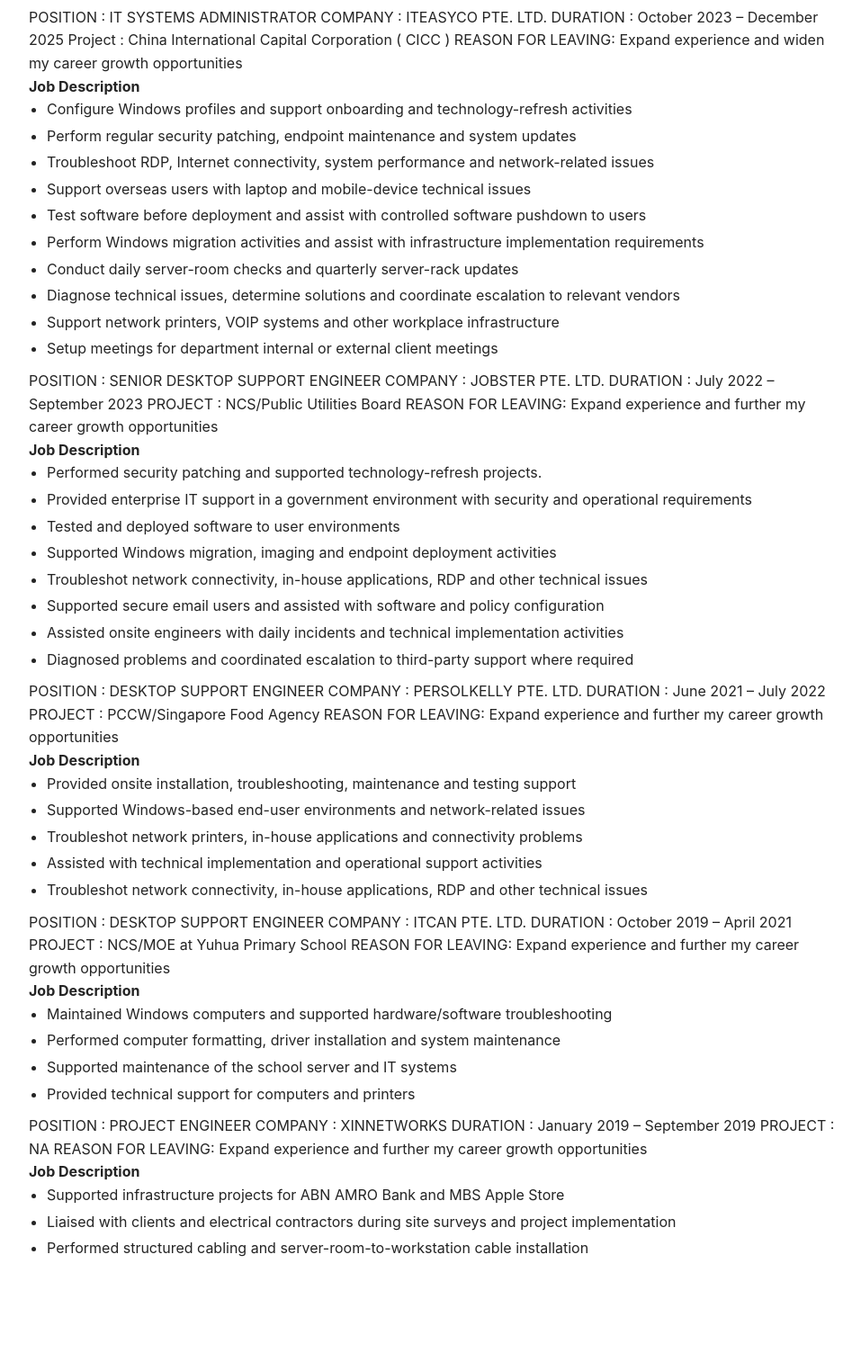
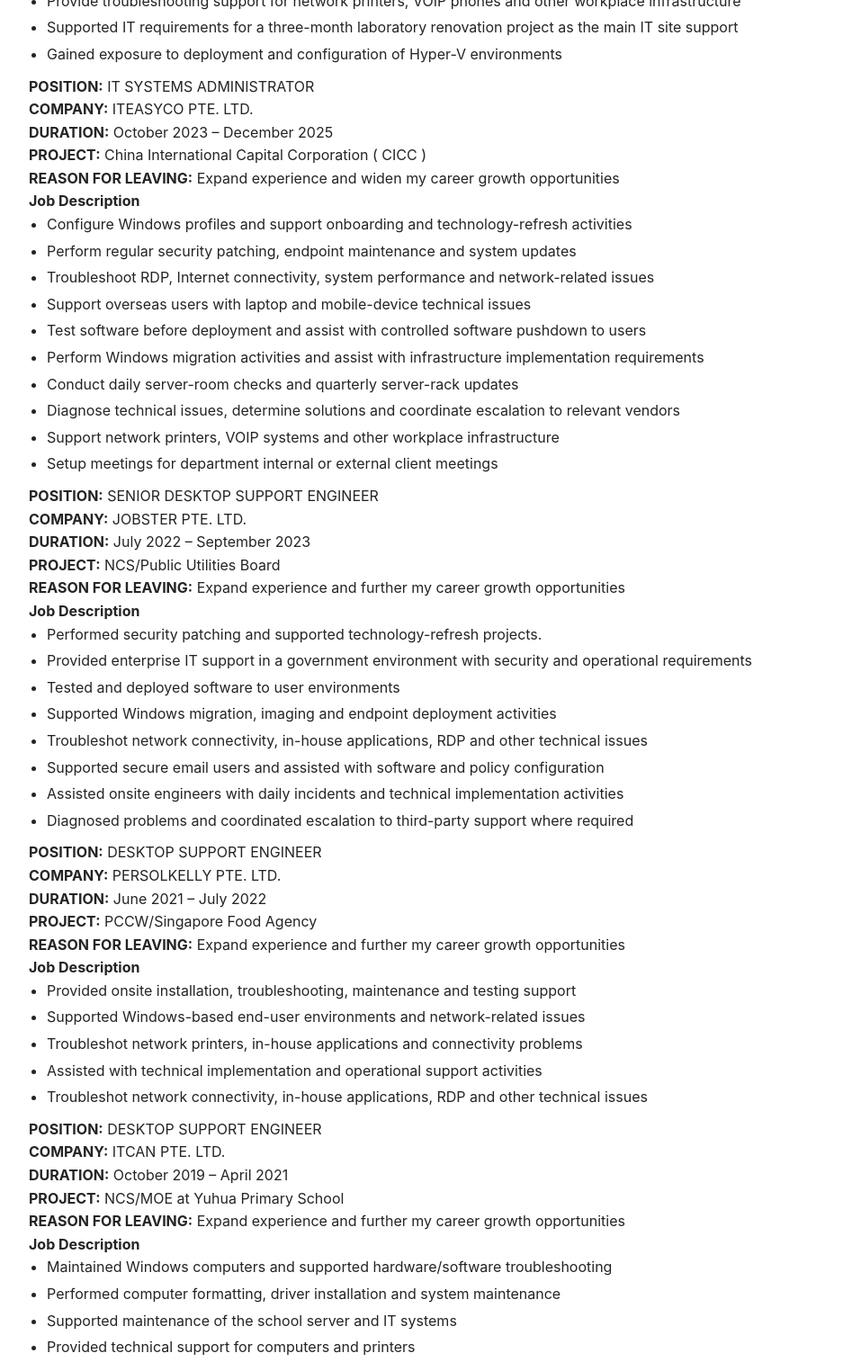
Before and after one commit to seanmak72-cloud/Sean-Resume-2026, a plain HTML site: page Online-Resume/frontend/index.html in a window 1280 px wide. Shown: the part 1461-2975 px from the top of the page at 90% size, without its empty margins (158-1115 px from the left). Before the commit the page ends 2902 px from the top, so only its background shows below. Drawn offline with Linux system fonts and the light colour scheme.

Commit message:
Refactor index.html for improved structure and content

```diff
--- a/Online-Resume/frontend/index.html
+++ b/Online-Resume/frontend/index.html
@@ -241,14 +241,17 @@
         <div class="skills-category"><strong>Administration:</strong> Microsoft Windows environments, endpoint maintenance, asset support</div>
     </section>
 
-    <section>
+     <section>
         <h2>WORK EXPERIENCE</h2>
 
-        <div class="item-row">POSITION	: IT SUPPORT SPECIALIST
-COMPANY  : Robert Half International PTE. LTD.
-DURATION	: December 2025 - Present
-PROJECT	: Lubrizol
-REASON FOR LEAVING: Technical growth and alignment with industry trends</div>
+        <!-- Job 1 -->
+        <div class="item-row">
+            <strong>POSITION:</strong> IT SUPPORT SPECIALIST<br>
+            <strong>COMPANY:</strong> Robert Half International PTE. LTD.<br>
+            <strong>DURATION:</strong> December 2025 - Present<br>
+            <strong>PROJECT:</strong> Lubrizol<br>
+            <strong>REASON FOR LEAVING:</strong> Technical growth and alignment with industry trends
+        </div>
         <strong>Job Description</strong>
         <ul>
             <li>Provide technical support for Windows-based endpoint environments across plant and administrative users</li>
@@ -262,11 +265,14 @@
             <li>Gained exposure to deployment and configuration of Hyper-V environments</li>
         </ul>
 
-        <div class="item-row">POSITION	: IT SYSTEMS ADMINISTRATOR
-COMPANY  : ITEASYCO PTE. LTD.
-DURATION	: October 2023 – December 2025
- Project	: China International Capital  Corporation ( CICC )
-REASON FOR LEAVING: Expand experience and widen my career growth opportunities</div>
+        <!-- Job 2 -->
+        <div class="item-row">
+            <strong>POSITION:</strong> IT SYSTEMS ADMINISTRATOR<br>
+            <strong>COMPANY:</strong> ITEASYCO PTE. LTD.<br>
+            <strong>DURATION:</strong> October 2023 – December 2025<br>
+            <strong>PROJECT:</strong> China International Capital Corporation ( CICC )<br>
+            <strong>REASON FOR LEAVING:</strong> Expand experience and widen my career growth opportunities
+        </div>
         <strong>Job Description</strong>
         <ul>
             <li>Configure Windows profiles and support onboarding and technology-refresh activities</li>
@@ -281,11 +287,14 @@
             <li>Setup meetings for department internal or external client meetings</li>
         </ul>
 
-        <div class="item-row">POSITION	: SENIOR DESKTOP SUPPORT ENGINEER
-COMPANY  : JOBSTER PTE. LTD.
-DURATION	: July 2022 – September 2023
-PROJECT	: NCS/Public Utilities Board
-REASON FOR LEAVING: Expand experience and further my career growth opportunities</div>
+        <!-- Job 3 -->
+        <div class="item-row">
+            <strong>POSITION:</strong> SENIOR DESKTOP SUPPORT ENGINEER<br>
+            <strong>COMPANY:</strong> JOBSTER PTE. LTD.<br>
+            <strong>DURATION:</strong> July 2022 – September 2023<br>
+            <strong>PROJECT:</strong> NCS/Public Utilities Board<br>
+            <strong>REASON FOR LEAVING:</strong> Expand experience and further my career growth opportunities
+        </div>
         <strong>Job Description</strong>
         <ul>
             <li>Performed security patching and supported technology-refresh projects.</li>
@@ -298,11 +307,14 @@
             <li>Diagnosed problems and coordinated escalation to third-party support where required</li>
         </ul>
 
-        <div class="item-row">POSITION	: DESKTOP SUPPORT ENGINEER
-COMPANY  : PERSOLKELLY PTE. LTD.
-DURATION	: June 2021 – July 2022
-PROJECT	: PCCW/Singapore Food Agency
-REASON FOR LEAVING: Expand experience and further my career growth opportunities</div>
+        <!-- Job 4 -->
+        <div class="item-row">
+            <strong>POSITION:</strong> DESKTOP SUPPORT ENGINEER<br>
+            <strong>COMPANY:</strong> PERSOLKELLY PTE. LTD.<br>
+            <strong>DURATION:</strong> June 2021 – July 2022<br>
+            <strong>PROJECT:</strong> PCCW/Singapore Food Agency<br>
+            <strong>REASON FOR LEAVING:</strong> Expand experience and further my career growth opportunities
+        </div>
         <strong>Job Description</strong>
         <ul>
             <li>Provided onsite installation, troubleshooting, maintenance and testing support</li>
@@ -312,11 +324,14 @@
             <li>Troubleshot network connectivity, in-house applications, RDP and other technical issues</li>
         </ul>
 
-        <div class="item-row">POSITION	: DESKTOP SUPPORT ENGINEER
-COMPANY  : ITCAN PTE. LTD.
-DURATION	: October 2019 – April 2021
-PROJECT	: NCS/MOE at Yuhua Primary School
-REASON FOR LEAVING: Expand experience and further my career growth opportunities</div>
+        <!-- Job 5 -->
+        <div class="item-row">
+            <strong>POSITION:</strong> DESKTOP SUPPORT ENGINEER<br>
+            <strong>COMPANY:</strong> ITCAN PTE. LTD.<br>
+            <strong>DURATION:</strong> October 2019 – April 2021<br>
+            <strong>PROJECT:</strong> NCS/MOE at Yuhua Primary School<br>
+            <strong>REASON FOR LEAVING:</strong> Expand experience and further my career growth opportunities
+        </div>
         <strong>Job Description</strong>
         <ul>
             <li>Maintained Windows computers and supported hardware/software troubleshooting</li>
@@ -325,13 +340,19 @@
             <li>Provided technical support for computers and printers</li>
         </ul>
 
-        <div class="item-row">POSITION	: PROJECT ENGINEER
-COMPANY  : XINNETWORKS
-DURATION	: January 2019 – September 2019
-PROJECT	: NA
-REASON FOR LEAVING: Expand experience and further my career growth opportunities</div>
+        <!-- Job 6 -->
+        <div class="item-row">
+            <strong>POSITION:</strong> PROJECT ENGINEER<br>
+            <strong>COMPANY:</strong> XINNETWORKS<br>
+            <strong>DURATION:</strong> January 2019 – September 2019<br>
+            <strong>PROJECT:</strong> NA<br>
+            <strong>REASON FOR LEAVING:</strong> Expand experience and further my career growth opportunities
+        </div>
         <strong>Job Description</strong>
         <ul>
             <li>Supported infrastructure projects for ABN AMRO Bank and MBS Apple Store</li>
             <li>Liaised with clients and electrical contractors during site surveys and project implementation</li>
             <li>Performed structured cabling and server-room-to-workstation cable installation</li>
+            <li>Work with multiple companies and stakeholders to meet project deadlines</li>
+        </ul>
+    </section>
```
